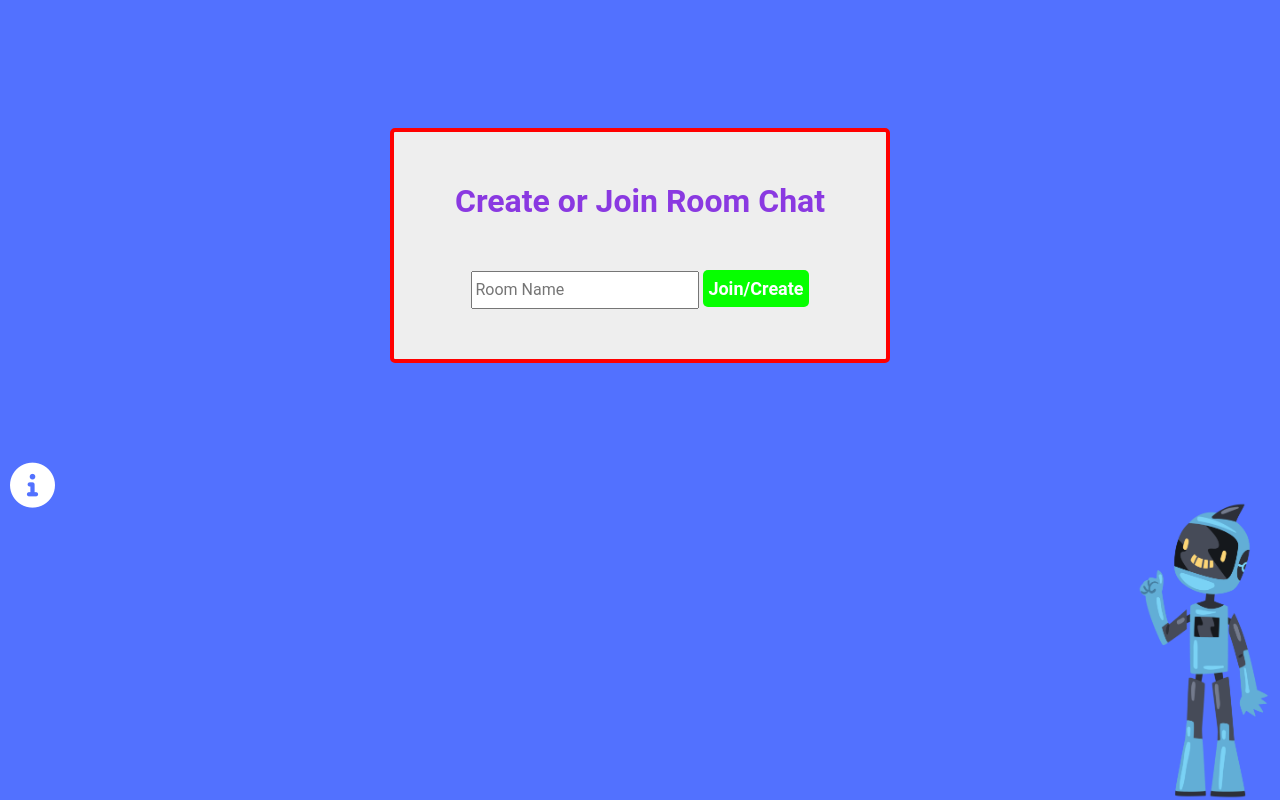
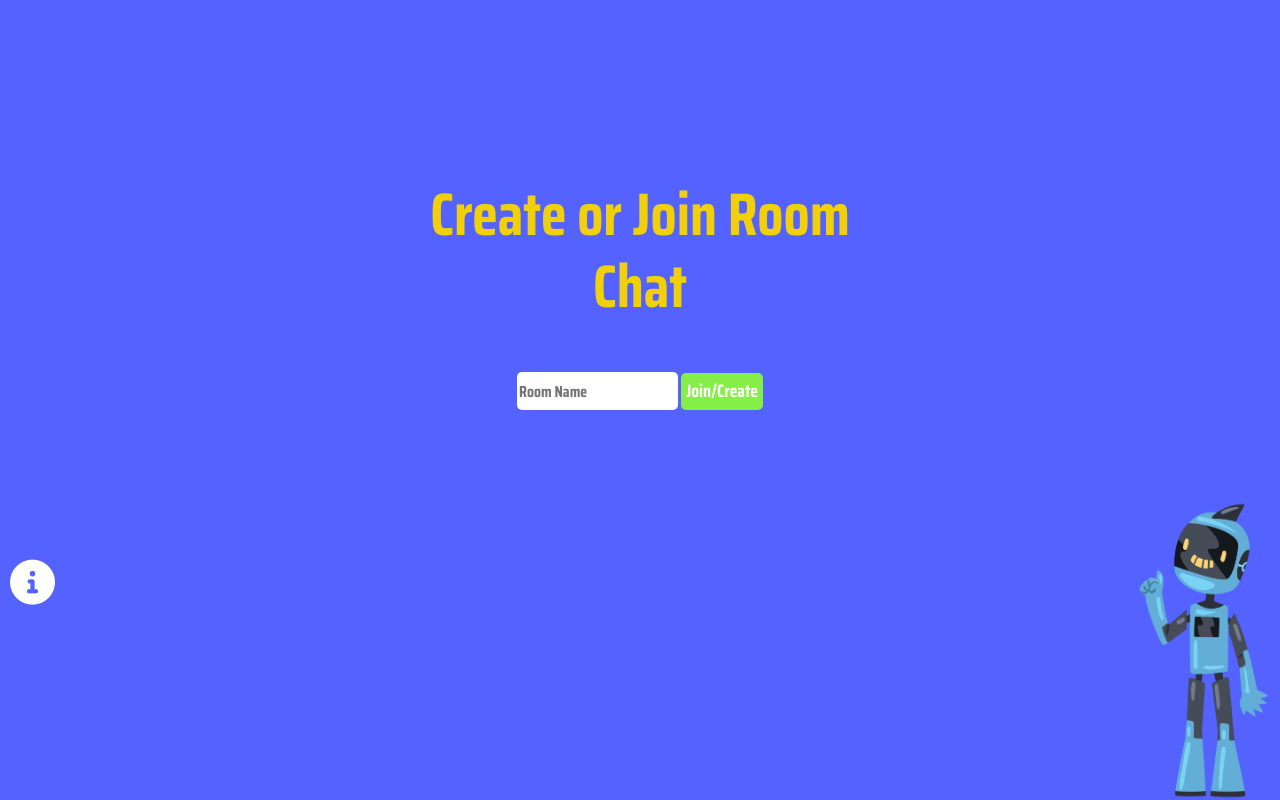
Before and after one commit to DM880/Chat, a Django app: page /create_room_chat/ in a window 1280 px wide. Run offline with Django 3.2, Linux system fonts and the light colour scheme; the visitor is signed in with stand-in values (Sample User, id 1); some libraries are stand-ins or nearby versions.

```diff
--- a/src/chat_app/interfaces/appsite/static/css/create_room_chat.css
+++ b/src/chat_app/interfaces/appsite/static/css/create_room_chat.css
@@ -1,5 +1,7 @@
+@import url('https://fonts.googleapis.com/css2?family=Saira+Condensed:wght@700&display=swap');
+
 body{
-  background-color: #5271FF;
+  background-color: #5463FF;
 }
 
 .wrapper{
@@ -7,27 +9,26 @@ body{
 }
 
 .room-create{
-  background-color: #EEEEEE;
   width: 500px;
   margin: auto;
   margin-top: 10%;
-  border: solid 4px red;
   border-radius: 5px;
   text-align: center;
   padding-top: 50px;
   padding-bottom: 50px;
-  font-family:'Roboto',sans-serif;
-  color: #8A39E1;
+  font-family: 'Saira Condensed', sans-serif;
+  color: #F1D00A;
 }
 
 .room-create h2{
   margin-bottom: 50px;
   font-weight: bold;
+  font-size: 60px;
 }
 
 .room-create button{
   color: white;
-  background-color: #06FF00;
+  background-color: #85EF47;
   border:none;
   padding:5px;
   border-radius: 5px;
@@ -42,6 +43,13 @@ body{
 
 .room-create input{
   height: 38px;
+  border-radius: 5px;
+  border: none;
+}
+
+.room-create input:focus{
+  outline: none !important;
+  box-shadow: 0 0 10px #F1D00A;
 }
 
 /*Info*/
@@ -80,6 +88,7 @@ img{
   z-index: -1;
   height: 300px;
   right: 10px;
+  cursor: pointer;
 }
 
 #robot_after{
@@ -116,9 +125,8 @@ img{
 /*Phone*/
 
 @media screen and (max-width: 520px){
-  .wrapper, .room-create{
+  .room-create{
     width:100%;
-    margin-top: 20%;
   }
 
   button{
--- a/src/chat_app/interfaces/appsite/templates/chat_room.html
+++ b/src/chat_app/interfaces/appsite/templates/chat_room.html
@@ -8,6 +8,8 @@
 {% load static %}
 
 {% block content %}
+
+{% include 'nav_menu.html' %}
 
 <div id="chat-log">
 
--- a/src/chat_app/interfaces/appsite/urls.py
+++ b/src/chat_app/interfaces/appsite/urls.py
@@ -11,6 +11,7 @@ urlpatterns = [
     path("", views.sign, name="sign"),
     path("signin/", views.sign_in, name="sign_in"),
     path("signup/", views.sign_up, name="sign_up"),
+    path("signout/", views.sign_out, name="signout"),
     # Chat
     path("create_room_chat/", views.create_room_chat, name="create_room_chat"),
     path("chat/<str:room_name>/", views.room, name="room"),
--- a/src/chat_app/interfaces/appsite/views/views.py
+++ b/src/chat_app/interfaces/appsite/views/views.py
@@ -78,6 +78,12 @@ def sign_up(request):
         return redirect("sign")
 
 
+@login_required
+def sign_out(request):
+    logout(request)
+    return redirect("sign")
+
+
 # Chat Room
 
 
```
Also changed, not shown: src/chat_app/interfaces/appsite/templates/nav_menu.html (added, +57 -0 lines).
